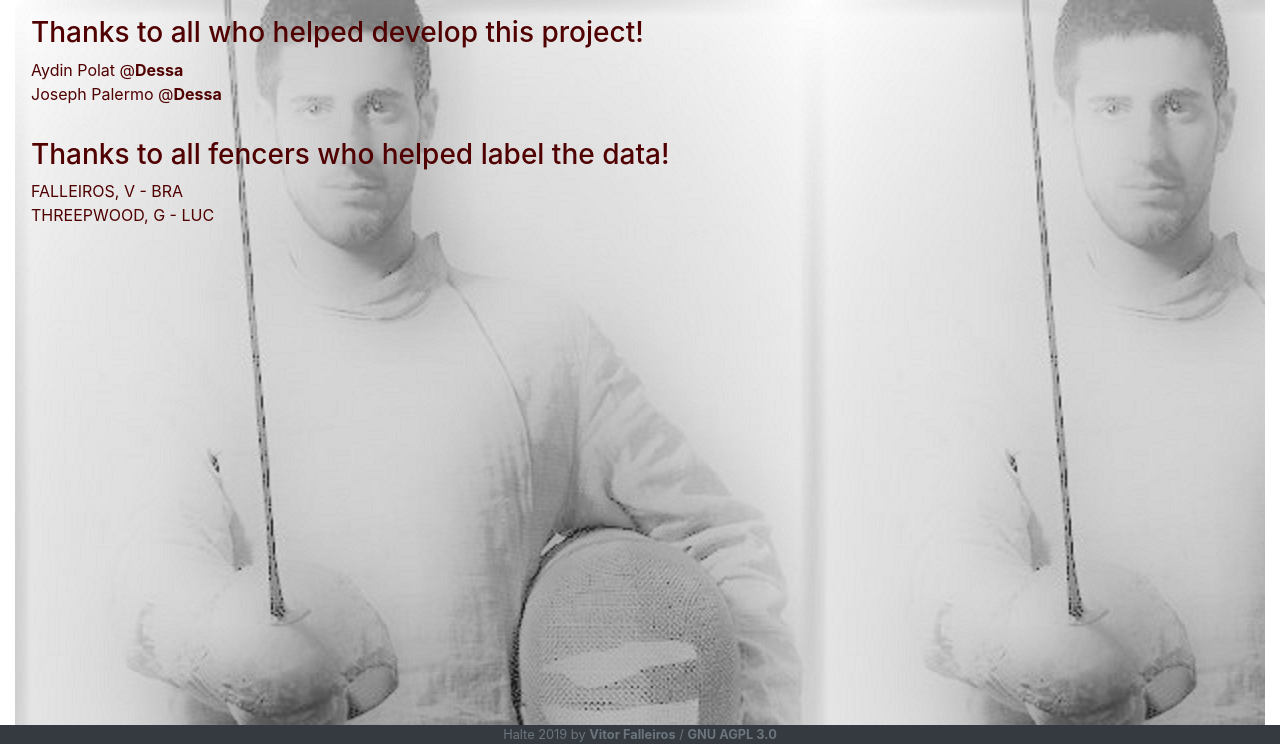
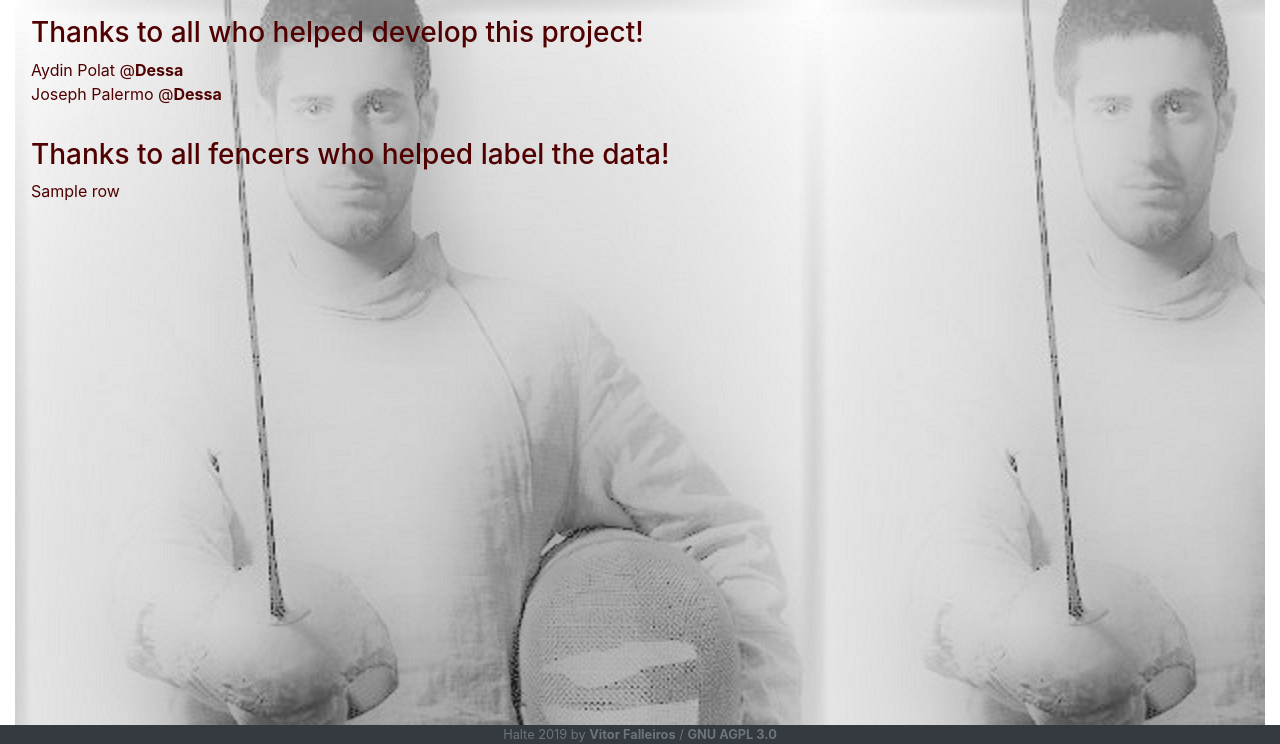
Before and after one commit to vbfall/halte, a Flask app: template templates/thanks.html in a window 1280 px wide. Shown: the part 56-800 px from the top of the page. Run offline with Flask 2, Linux system fonts and the light colour scheme; the template is opened without the code that fills it: most values are stand-ins (such as "Sample title", 1, 10 or a date in 2020); some libraries are stand-ins or nearby versions.

Commit message:
display list of people to thank

```diff
--- a/templates/thanks.html
+++ b/templates/thanks.html
@@ -14,8 +14,9 @@
     </div>
     <div class="col-fluid m-3">
       <h3>Thanks to all fencers who helped label the data!</h3>
-      FALLEIROS, V - BRA<br>
-      THREEPWOOD, G - LUC<br>
+      {% for row in thanks_list %}
+      {{ row }}<br>
+      {% endfor %}
     </div>
   </div>
 </div>
```
